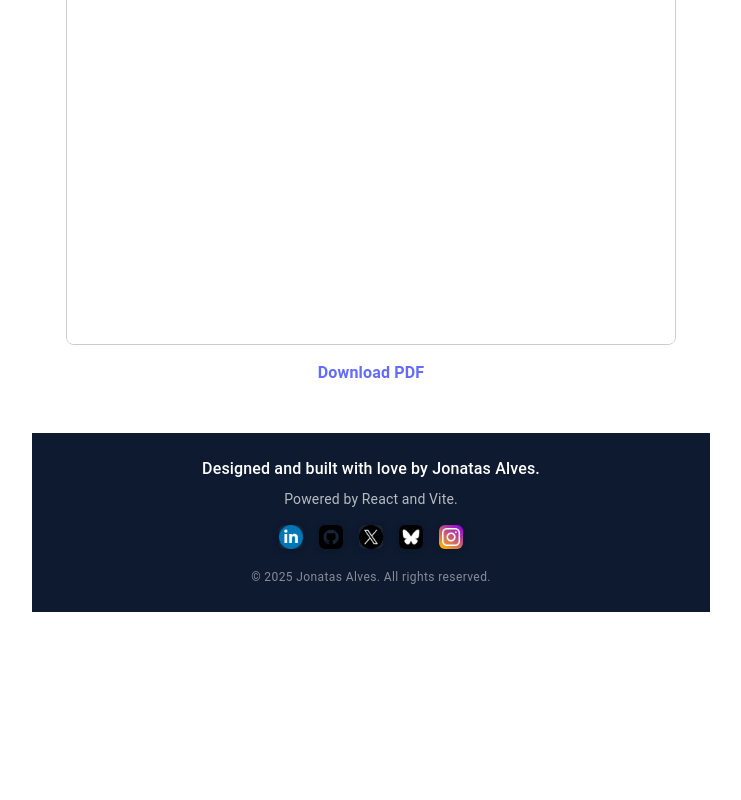
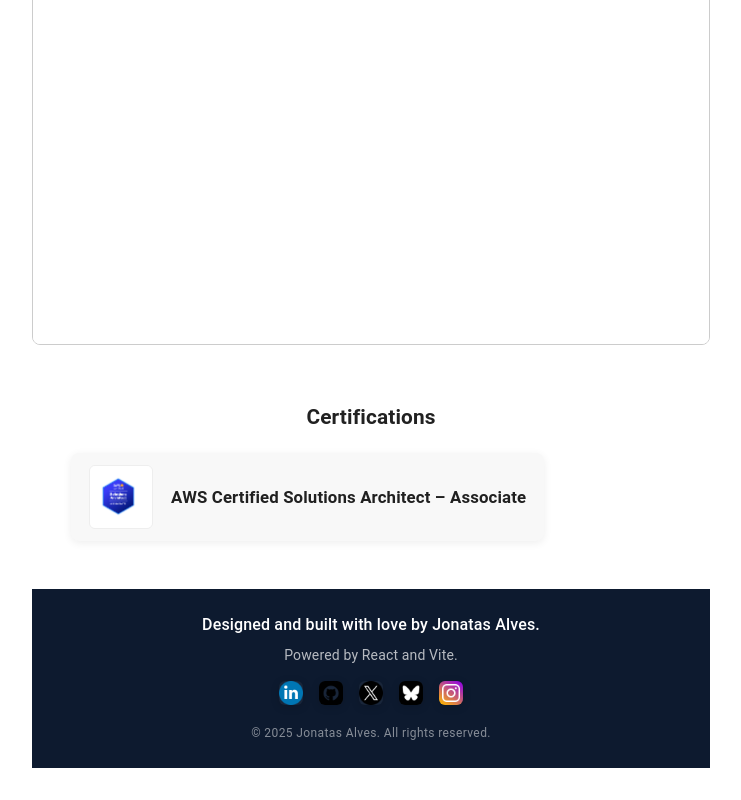
Before and after one commit to jonatadev/jonatasalvesreact, a React (Vite) app: page /cv in a window 1280 px wide. Shown: the part 666-1466 px from the top of the page, without its empty margins (269-1010 px from the left). Before the commit the page ends 1310 px from the top, so only its background shows below. Built offline with nearby package versions, Linux system fonts and the light colour scheme.

Commit message:
certification

```diff
--- a/src/components/Cv.tsx
+++ b/src/components/Cv.tsx
@@ -4,22 +4,25 @@ const Cv: React.FC = () => {
   return (
     <div style={{ display: "flex", flexDirection: "column", alignItems: "center", justifyContent: "center", minHeight: "80vh" }}>
       <iframe
-  src={"/cv/Jonatas Alves da Silva_cv.pdf"}
+        src={"/cv/Jonatas Alves da Silva_cv.pdf"}
         title="Currículo Jonatas Alves"
-        width="90%"
+        width="100%"
         height="800px"
         style={{ border: "1px solid #ccc", borderRadius: "8px" }}
       />
-      <a
-  href={"/cv/Jonatas Alves da Silva_cv.pdf"}
-        target="_blank"
-        rel="noopener noreferrer"
-        style={{ marginTop: "16px", fontWeight: "bold" }}
-      >
-        Download PDF
-      </a>
+
+      {/* Seção de Certificações */}
+      <div style={{ marginTop: "40px", width: "100%", maxWidth: "600px" }}>
+  <h2 style={{ fontSize: "1.3rem", marginBottom: "20px", fontWeight: 700 }}>Certifications</h2>
+        <div style={{ display: "flex", alignItems: "center", gap: "24px", flexWrap: "wrap" }}>
+          <a href="https://www.credly.com/badges/01462fd8-9d7a-4203-b3ab-37659b442086/public_url" target="_blank" rel="noopener noreferrer" style={{ display: "flex", alignItems: "center", textDecoration: "none", color: "inherit", background: "#f8f8f8", borderRadius: "8px", boxShadow: "0 2px 8px rgba(0,0,0,0.07)", padding: "12px 18px", minWidth: "260px" }}>
+            <img src="/cv/solutions_architect.png" alt="AWS Solutions Architect Associate" style={{ width: 64, height: 64, objectFit: "contain", marginRight: "18px", borderRadius: "6px", border: "1px solid #eee" }} />
+            <span style={{ fontWeight: 600, fontSize: "1.05rem" }}>AWS Certified Solutions Architect – Associate</span>
+          </a>
+        </div>
+      </div>
     </div>
   );
 };
 
-export default Cv;
+export default Cv
```
Also changed, not shown: public/cv/solutions_architect.png (added).
